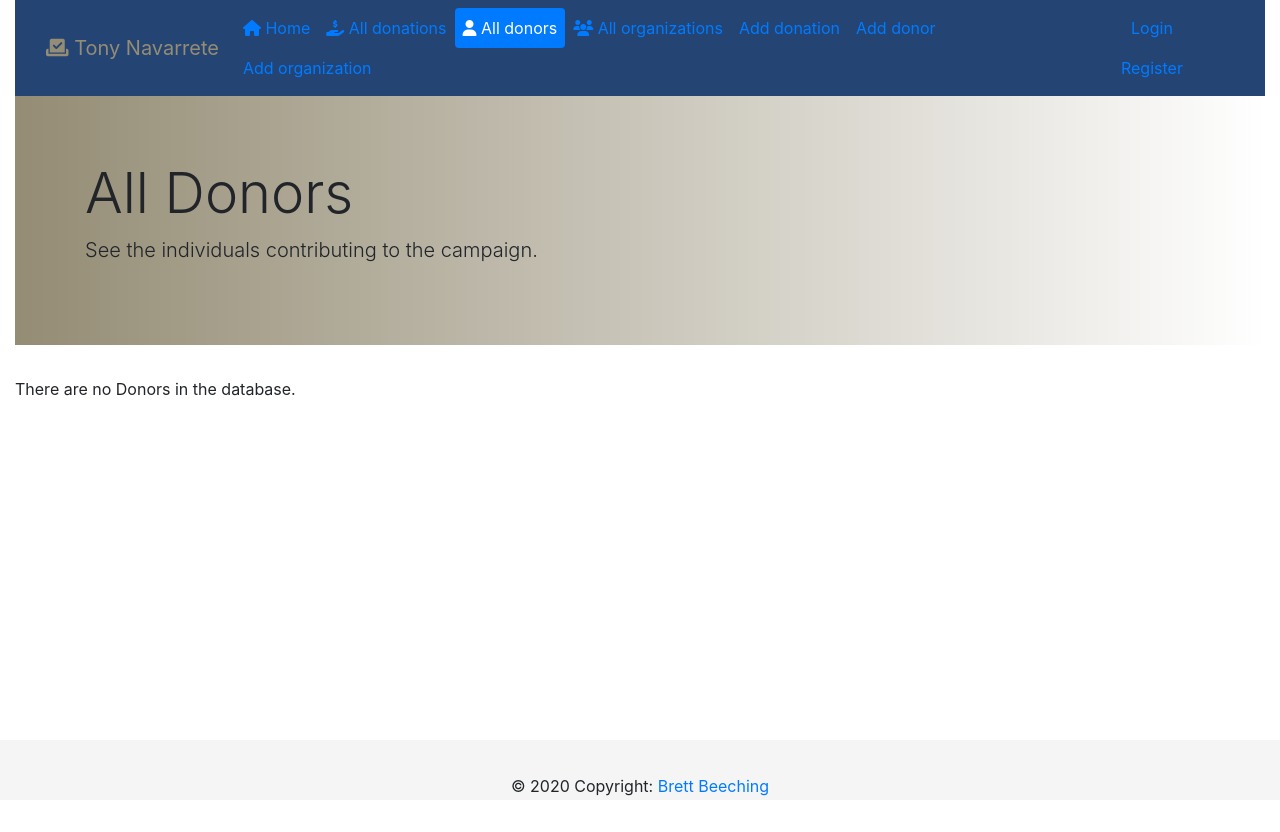
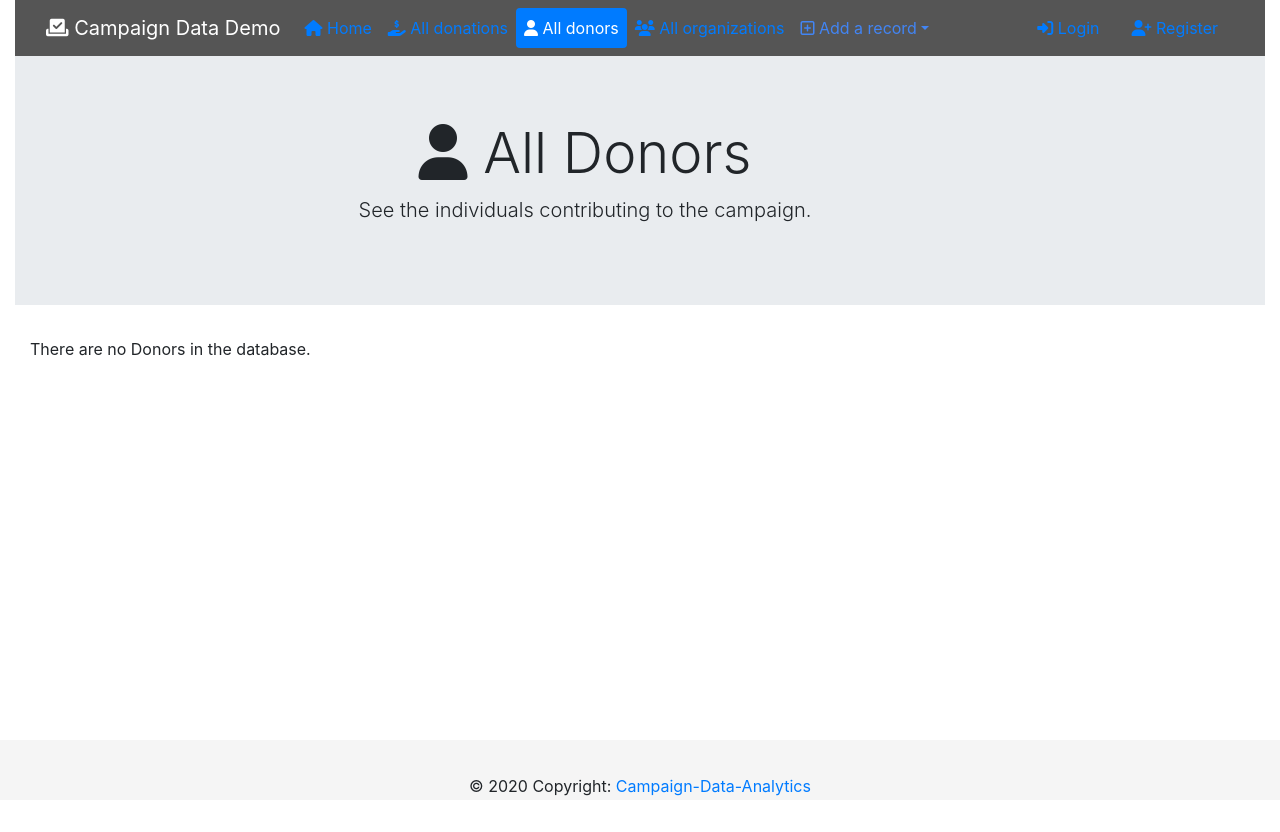
Before and after one commit to brettbeeching/django_campaign_data, a Django app: page /campaigndata/donors/ in a window 1280 px wide. Run offline with Django 3.2, Linux system fonts and the light colour scheme; data that the repository does not hold is empty; some libraries are stand-ins or nearby versions.

Commit message:
Added style to /index/ page.

```diff
--- a/campaigndata/static/css/styles.css
+++ b/campaigndata/static/css/styles.css
@@ -25,6 +25,15 @@ body {
 }
 
 .gradient-jumbotron {
-    background: rgb(148,140,116);
-    background: linear-gradient(90deg, rgba(148,140,116,1) 0%, rgba(255,255,255,1) 100%);
+    background: rgb(73,98,182);
+    background: linear-gradient(90deg, rgba(73,98,182,1) 25%, rgba(230,78,73,1) 75%);
 }
+
+
+.newmorphism-white{
+    border-radius: 10px;
+    background: #ffffff;
+    box-shadow:  20px 20px 60px #d9d9d9,
+                 -20px -20px 60px #ffffff;
+
+           }
--- a/campaigndata/templates/base_generic.html
+++ b/campaigndata/templates/base_generic.html
@@ -13,10 +13,10 @@
 <body>
   <div class='container-fluid'>
   {% block sidebar %}
-  <nav class="navbar navbar-expand-lg navbar" style='background-color:#244474'>
+  <nav class="navbar navbar-expand-lg navbar" style='background-color:#555'>
     <div class='container-fluid'>
       <div class='navbar-header'>
-        <a class="navbar-brand" href="/" style="color: #948c74;"><i class="fas fa-vote-yea"></i> Tony Navarrete</a>
+        <a class="navbar-brand" href="/" style="color: #ffff;"><i class="fas fa-vote-yea"></i> Campaign Data Demo</a>
         <button class="navbar-dark navbar-toggler" type="button" data-toggle="collapse" data-target="#navbarNavDropdown" aria-controls="navbarNavDropdown" aria-expanded="false" aria-label="Toggle navigation">
           <span class="navbar-toggler-icon"></span>
         </button>
@@ -36,27 +36,27 @@
           <li class="nav-item">
             <a class="nav-link" href="{%url 'organizations' %}"><i class="fas fa-users"></i> All organizations</a>
           </li>
-          <li class="nav-item">
-            <a class="nav-link" href="{% url 'donation-create' %}">Add donation</a>
-          </li>
-          <li class="nav-item">
-            <a class="nav-link" href="{% url 'donor-create' %}">Add donor</a>
-          </li>
-          <li class="nav-item">
-            <a class="nav-link" href="{% url 'organization-create' %}">Add organization</a>
+          <li class="nav-item dropdown" style='color:#4285f4;'>
+            <a class="nav-link dropdown-toggle" id="navbarDropdownMenuLink-7" data-toggle="dropdown" aria-haspopup="false"
+            aria-expanded="false"><i class="far fa-plus-square"></i> Add a record</a>
+            <div class="dropdown-menu" aria-labelledby="navbarDropdownMenuLink-7">
+              <a class="dropdown-item" href="{% url 'donation-create' %}">Add donation</a>
+              <a class="dropdown-item" href="{% url 'donor-create' %}">Add donor</a>
+              <a class="dropdown-item" href="{% url 'organization-create' %}">Add organization</a>
+            </div>
           </li>
         </ul>
         <ul class="nav nav-fill justify-content-end">
           {% if user.is_authenticated %}
           <li class="navbar-nav ml-auto">
-            <a class="nav-link" href="{% url 'logout'%}?next={{request.path}}">Logout</a>
+            <a class="nav-link" href="{% url 'logout'%}?next={{request.path}}"><i class="fas fa-sign-out-alt"></i> Logout</a>
           </li>
           {% else %}
           <li class="nav-item">
-            <a class="nav-link" href="{% url 'login'%}?next={{request.path}}">Login</a>
+            <a class="nav-link" href="{% url 'login'%}?next={{request.path}}"><i class="fas fa-sign-in-alt"></i> Login</a>
           </li>
           <li class="nav-item">
-            <a class="nav-link" href="{% url 'login'%}?next={{request.path}}">Register</a>
+            <a class="nav-link" href="{% url 'login'%}?next={{request.path}}"><i class="fas fa-user-plus"></i> Register</a>
           </li>
           {% endif %}
         </ul>
@@ -93,7 +93,7 @@
 
   <!-- Copyright -->
   <div class="footer-copyright text-center py-3">© 2020 Copyright:
-    <a href="#"> Brett Beeching</a>
+    <a href="#"> Campaign-Data-Analytics</a>
   </div>
   <!-- Copyright -->
 
@@ -110,6 +110,7 @@
   $(document).ready(function() {
   $('a.active').removeClass('active');
   $('a[href="' + location.pathname + '"]').closest('a').addClass('active');
+
 });
 </script>
 </html>
--- a/campaigndata/templates/base_generic_hero.html
+++ b/campaigndata/templates/base_generic_hero.html
@@ -2,13 +2,10 @@
 
   {% block hero %}
 
-    <div class='row justify-content-sm-center'>
-        <div class='col-md-12'>
-          <div class="jumbotron jumbotron-fluid gradient-jumbotron">
-              <div class="container">
-                <h1 class="display-4">{% block hero_title %}Generic Title{% endblock hero_title %}  </h1>
-                <p class="lead">{% block hero_text %}Base Generic Text{% endblock hero_text %}</p>
-              </div>
+        <div class="jumbotron jumbotron-fluid ">
+            <div class="container text-center" style='display:inline-block;'>
+              <h1 class="display-4">{% block hero_title %}Generic Title{% endblock hero_title %}  </h1>
+              <p class="lead">{% block hero_text %}Base Generic Text{% endblock hero_text %}</p>
             </div>
         </div>
 
--- a/campaigndata/templates/campaigndata/donation_form.html
+++ b/campaigndata/templates/campaigndata/donation_form.html
@@ -2,7 +2,7 @@
 {% load campaigndata_extras %}
 
 {% block hero_title %}
-Add a {{ form | to_class_name }}
+<i class="fas fa-plus"></i> Add a {{ form | to_class_name }}
 {% endblock hero_title %}
 
 {% block hero_text %}
--- a/campaigndata/templates/campaigndata/donation_list.html
+++ b/campaigndata/templates/campaigndata/donation_list.html
@@ -1,6 +1,6 @@
 {% extends "base_generic_hero.html" %}
 
-{% block hero_title %}All Donations{% endblock hero_title %}
+{% block hero_title %}<i class="fas fa-hand-holding-usd"></i> All Donations{% endblock hero_title %}
 
 {% block hero_text %}See the campaign donations at a glance.{% endblock hero_text %}
 
--- a/campaigndata/templates/campaigndata/donor_form.html
+++ b/campaigndata/templates/campaigndata/donor_form.html
@@ -2,7 +2,7 @@
 {% load campaigndata_extras %}
 
 {% block hero_title %}
-Add a {{ form | to_class_name }}
+<i class="fas fa-plus"></i> Add a {{ form | to_class_name }}
 {% endblock hero_title %}
 
 {% block hero_text %}
--- a/campaigndata/templates/campaigndata/donor_list.html
+++ b/campaigndata/templates/campaigndata/donor_list.html
@@ -1,6 +1,6 @@
 {% extends "base_generic_hero.html" %}
 
-{% block hero_title %}All Donors{% endblock hero_title %}
+{% block hero_title %}<i class="fas fa-user"></i> All Donors{% endblock hero_title %}
 
 {% block hero_text %}See the individuals contributing to the campaign.{% endblock hero_text %}
 
--- a/campaigndata/templates/campaigndata/organization_form.html
+++ b/campaigndata/templates/campaigndata/organization_form.html
@@ -1,5 +1,5 @@
 {% extends "base_generic_hero_form.html" %}
 
-{% block hero_title %}Add an Organization{% endblock hero_title %}
+{% block hero_title %}<i class="fas fa-plus"></i> Add an Organization{% endblock hero_title %}
 
 {% block hero_text %}Insert an organization into the database.{% endblock hero_text %}
--- a/campaigndata/templates/campaigndata/organization_list.html
+++ b/campaigndata/templates/campaigndata/organization_list.html
@@ -1,6 +1,6 @@
 {% extends "base_generic_hero.html" %}
 
-{% block hero_title %}All Organizations{% endblock hero_title %}
+{% block hero_title %}<i class="fas fa-users"></i> All Organizations{% endblock hero_title %}
 
 {% block hero_text %}See the organizations contributing to the campaign.{% endblock hero_text %}
 
--- a/campaigndata/templates/index.html
+++ b/campaigndata/templates/index.html
@@ -2,14 +2,14 @@
 
 {% block title %}<title>Campaign Data</title>{% endblock %}
 
-{% block hero_title %}Navarrete Campaign Data{% endblock hero_title %}
+{% block hero_title %}<i class="fas fa-database"></i> Campaign Data Demo</i>{% endblock hero_title %}
 
 {% block hero_text %}Track donors and donations in a simple, easy-to-use format.{% endblock hero_text %}
 
 {% block content %}
 
     <div class='row justify-content-sm-center'>
-        <div class='col-md-4'>
+        <div class='col-md-4 shadow p-3 mb-5 bg-white rounded' >
           <h2>Database Overview</h2>
           <p>The database has the following record counts:</p>
           <ul>
```
Also changed, not shown: 1 other file.
